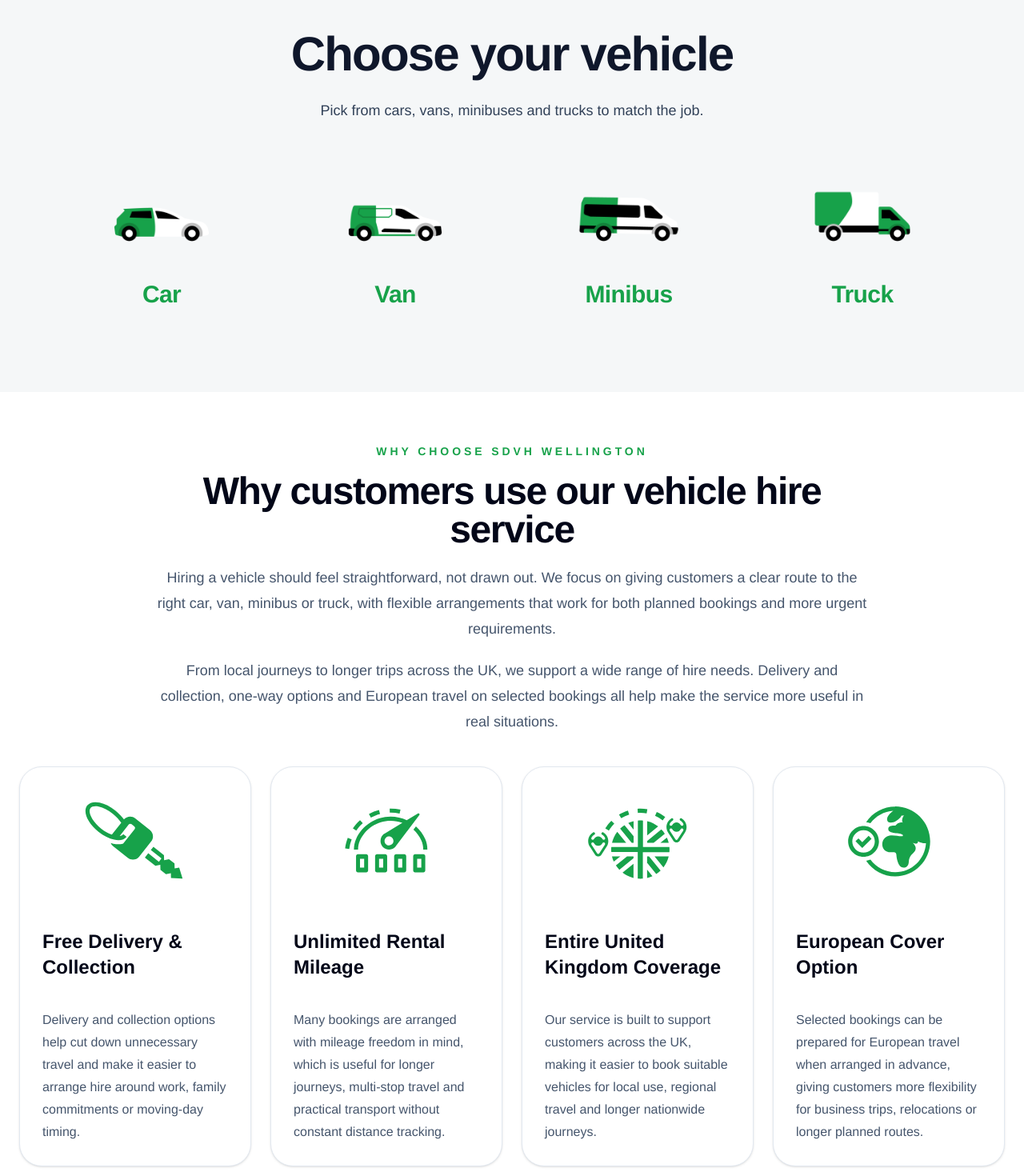
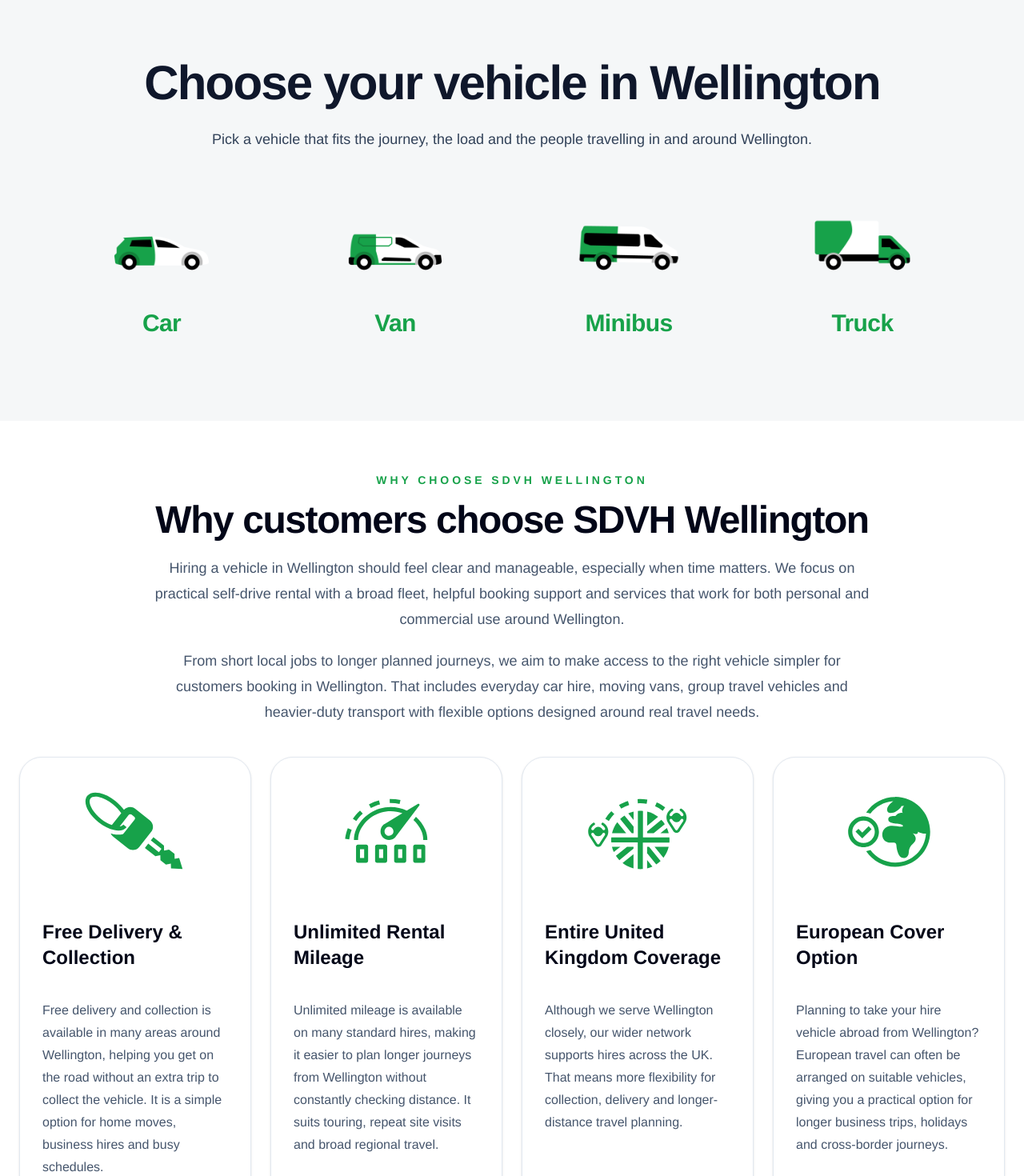
Before and after one commit to jasonbaroma/sdvh-taunton, a Next.js app: page /location1 in a window 1280 px wide. Shown: the part 920-2390 px from the top of the page at 80% size. Built offline with nearby package versions, Linux system fonts and the light colour scheme; a web font is replaced by a local one.

Commit message:
Use location-aware shared section copy

```diff
--- a/components/home-page.tsx
+++ b/components/home-page.tsx
@@ -282,7 +282,7 @@ export function HomePage({
   secondaryCtaTitle,
   secondaryCtaDescription,
 }: HomePageProps) {
-  const heroBackgroundImage = heroImage ?? "{{HOMEPAGE_HERO_IMAGE}}";
+  const heroBackgroundImage = heroImage ?? "/images/homepage-hero-country-road.jpg";
   const resolvedHeroImageAlt =
     heroImageAlt ?? "Scenic country road for vehicle hire hero banner";
   const locationLinks = buildLocationLinks(currentLocationLabel);
@@ -291,83 +291,76 @@ export function HomePage({
     heroTitle ??
     (currentLocationLabel
       ? `Vehicle hire in ${currentLocationLabel}`
-      : "{{HERO_TITLE}}");
+      : "Vehicle Hire Barnstaple");
   const pageSummary =
     heroDescription ??
     (currentLocationLabel
       ? `Book reliable self-drive vehicle hire in ${currentLocationLabel} with free delivery, unlimited mileage options and friendly nationwide support.`
-      : "{{HERO_DESCRIPTION}}");
-  const resolvedServiceAreasTitle = serviceAreasTitle ?? "{{SERVICE_AREAS_TITLE}}";
+      : "Vehicle Hire Barnstaple for cars, vans, minibuses and trucks. Flexible rental options for personal travel, business use, local moves and longer UK journeys.");
+  const resolvedServiceAreasTitle = serviceAreasTitle ?? "Covering Barnstaple and nearby North Devon towns";
   const resolvedServiceAreasDescription =
-    serviceAreasDescription ?? "{{SERVICE_AREAS_DESCRIPTION}}";
+    serviceAreasDescription ?? "Based around Barnstaple, we cover North Devon towns and surrounding areas with self-drive car hire, van hire, minibus hire and truck hire for business and personal use.";
   const resolvedInfoContentSectionKicker =
-    infoContentSectionKicker ?? "{{INFO_CONTENT_SECTION_KICKER}}";
+    infoContentSectionKicker ?? "Local hire guidance";
   const resolvedInfoContentSectionTitle =
-    infoContentSectionTitle ?? "{{INFO_CONTENT_SECTION_TITLE}}";
+    infoContentSectionTitle ?? "Planning vehicle hire in and around Barnstaple";
   const resolvedInfoContentSectionIntro =
-    infoContentSectionIntro ?? "{{INFO_CONTENT_SECTION_INTRO}}";
+    infoContentSectionIntro ?? "Barnstaple sits at the centre of many everyday journeys in North Devon, so vehicle hire here is often about practicality. Whether you need extra load space, more seats or a reliable vehicle for a longer trip, the right rental can make local and regional travel much easier.";
   const resolvedInfoContentBlock1Title =
-    infoContentBlock1Title ?? "{{INFO_CONTENT_BLOCK_1_TITLE}}";
+    infoContentBlock1Title ?? "Getting around North Devon efficiently";
   const resolvedInfoContentBlock1Body =
-    infoContentBlock1Body ?? "{{INFO_CONTENT_BLOCK_1_BODY}}";
+    infoContentBlock1Body ?? "Barnstaple is a practical base for travel across North Devon, whether you are heading towards Braunton, Bideford, South Molton or the coast. Hiring locally can make sense when your own vehicle is too small, unavailable or simply not suited to the journey ahead.";
   const resolvedInfoContentBlock2Title =
-    infoContentBlock2Title ?? "{{INFO_CONTENT_BLOCK_2_TITLE}}";
+    infoContentBlock2Title ?? "Useful options for work and moving days";
   const resolvedInfoContentBlock2Body =
-    infoContentBlock2Body ?? "{{INFO_CONTENT_BLOCK_2_BODY}}";
+    infoContentBlock2Body ?? "Van and truck hire is often useful in Barnstaple for home moves, furniture collection, site work and trade deliveries. If you need the vehicle brought to your address or workplace, delivery can save time and simplify the day.";
   const resolvedInfoContentBlock3Title =
-    infoContentBlock3Title ?? "{{INFO_CONTENT_BLOCK_3_TITLE}}";
+    infoContentBlock3Title ?? "Choosing the right vehicle for the route";
   const resolvedInfoContentBlock3Body =
-    infoContentBlock3Body ?? "{{INFO_CONTENT_BLOCK_3_BODY}}";
-  const resolvedBottomCtaTitle = bottomCtaTitle ?? "{{BOTTOM_CTA_TITLE}}";
+    infoContentBlock3Body ?? "For family trips, group travel and longer drives through Devon and beyond, choosing the right size vehicle matters. A car, 7-seater or minibus can give you the extra room you need without turning the journey into a squeeze.";
+  const resolvedBottomCtaTitle = bottomCtaTitle ?? "Book the right vehicle for your trip";
   const resolvedBottomCtaDescription =
-    bottomCtaDescription ?? "{{BOTTOM_CTA_DESCRIPTION}}";
+    bottomCtaDescription ?? `Tell us what you need to move, carry or plan, and we will help you find a suitable hire vehicle in ${pageLocation}.`;
   const resolvedSecondaryCtaTitle =
-    secondaryCtaTitle ?? "{{SECONDARY_CTA_TITLE}}";
+    secondaryCtaTitle ?? `Talk through your ${pageLocation} hire plans`;
   const resolvedSecondaryCtaDescription =
-    secondaryCtaDescription ?? "{{SECONDARY_CTA_DESCRIPTION}}";
-  const resolvedHeroCardTitle = "Straightforward hire support";
-  const resolvedHeroCardPoint1 = "Cars to trucks";
-  const resolvedHeroCardPoint2 = "Delivery available";
-  const resolvedHeroCardPoint3 = "UK and one-way hire";
-  const resolvedChooseVehicleTitle = "Choose your vehicle";
-  const resolvedChooseVehicleDescription =
-    "Pick from cars, vans, minibuses and trucks to match the job.";
-  const resolvedWhyChooseSectionTitle =
-    "Why customers use our vehicle hire service";
-  const resolvedWhyChooseParagraph1 =
-    "Hiring a vehicle should feel straightforward, not drawn out. We focus on giving customers a clear route to the right car, van, minibus or truck, with flexible arrangements that work for both planned bookings and more urgent requirements.";
-  const resolvedWhyChooseParagraph2 =
-    "From local journeys to longer trips across the UK, we support a wide range of hire needs. Delivery and collection, one-way options and European travel on selected bookings all help make the service more useful in real situations.";
-  const resolvedVehicleTypesSectionTitle =
-    "A fleet for personal and business hire";
-  const resolvedVehicleTypesParagraph1 =
-    "Our fleet is built around the journeys people actually need to make. That means practical cars for everyday driving, vans for moving and deliveries, minibuses for group travel, and trucks for heavier-duty work.";
-  const resolvedVehicleTypesParagraph2 =
-    "Whether you need transport for a day, a week or longer, we help match the vehicle to the job. Availability varies by booking, but our aim is always to keep the process clear and the choice broad.";
-  const resolvedFaqSectionTitle = "Frequently asked questions";
+    secondaryCtaDescription ?? `If you want to compare vehicle sizes, trip suitability or delivery options in ${pageLocation}, speak to our team and we will help you narrow it down.`;
+  const resolvedHeroCardTitle = `Straightforward ${pageLocation} hire support`;
+  const resolvedHeroCardPoint1 = `${pageLocation} cars to trucks`;
+  const resolvedHeroCardPoint2 = `Delivery available in ${pageLocation}`;
+  const resolvedHeroCardPoint3 = "UK and one-way options";
+  const resolvedChooseVehicleTitle = `Choose your vehicle in ${pageLocation}`;
+  const resolvedChooseVehicleDescription = `Pick a vehicle that fits the journey, the load and the people travelling in and around ${pageLocation}.`;
+  const resolvedWhyChooseSectionTitle = `Why customers choose SDVH ${pageLocation}`;
+  const resolvedWhyChooseParagraph1 = `Hiring a vehicle in ${pageLocation} should feel clear and manageable, especially when time matters. We focus on practical self-drive rental with a broad fleet, helpful booking support and services that work for both personal and commercial use around ${pageLocation}.`;
+  const resolvedWhyChooseParagraph2 = `From short local jobs to longer planned journeys, we aim to make access to the right vehicle simpler for customers booking in ${pageLocation}. That includes everyday car hire, moving vans, group travel vehicles and heavier-duty transport with flexible options designed around real travel needs.`;
+  const resolvedVehicleTypesSectionTitle = `Vehicles for work, travel and transport in ${pageLocation}`;
+  const resolvedVehicleTypesParagraph1 = `Our fleet is set up for everyday driving, planned transport and specialist jobs in ${pageLocation}. Whether you need a compact car for local mileage, a van for moving stock, a minibus for group travel or a truck for heavier work, we offer practical self-drive choices backed by straightforward booking support.`;
+  const resolvedVehicleTypesParagraph2 = `We help customers hiring in ${pageLocation} arrange vehicles for short local runs, longer UK journeys, one-way moves and selected European travel. With a wide vehicle mix and guidance on choosing the right size, it is easier to book something that actually fits the job.`;
+  const resolvedFaqSectionTitle = `${pageLocation} vehicle hire FAQs`;
 
   const vehicleCategories = [
     {
       title: "Car",
-      description: "Flexible car hire for everyday travel and longer trips.",
+      description: `Cars for everyday travel, family use and longer journeys around ${pageLocation}.`,
       href: "#vehicle-types",
       image: "/images/CAR-150x150.png",
     },
     {
       title: "Van",
-      description: "Practical van hire for moves, deliveries and trade jobs.",
+      description: `Vans for moves, deliveries and business use in ${pageLocation}.`,
       href: "#vehicle-types",
       image: "/images/VAN-150x150.png",
     },
     {
       title: "Minibus",
-      description: "Minibus options for family travel, events and group use.",
+      description: `Minibuses for group outings, events and shared travel from ${pageLocation}.`,
       href: "#vehicle-types",
       image: "/images/MINI-BUS-150x150.png",
     },
     {
       title: "Truck",
-      description: "Truck hire for heavier transport and commercial work.",
+      description: `Trucks for heavier loads, trade work and site transport in ${pageLocation}.`,
       href: "#vehicle-types",
       image: "/images/TRUCK-150x150.png",
     },
@@ -376,64 +369,56 @@ export function HomePage({
   const benefits = [
     {
       title: "Free Delivery & Collection",
-      description:
-        "Delivery and collection options help cut down unnecessary travel and make it easier to arrange hire around work, family commitments or moving-day timing.",
+      description: `Free delivery and collection is available in many areas around ${pageLocation}, helping you get on the road without an extra trip to collect the vehicle. It is a simple option for home moves, business hires and busy schedules.`,
       icon: DeliveryCollectionIcon,
       iconClassName: "text-[var(--brand-green)]",
       iconWrapperClassName: "bg-transparent p-0",
     },
     {
       title: "Unlimited Rental Mileage",
-      description:
-        "Many bookings are arranged with mileage freedom in mind, which is useful for longer journeys, multi-stop travel and practical transport without constant distance tracking.",
+      description: `Unlimited mileage is available on many standard hires, making it easier to plan longer journeys from ${pageLocation} without constantly checking distance. It suits touring, repeat site visits and broad regional travel.`,
       icon: UnlimitedMileageIcon,
       iconClassName: "text-[var(--brand-green)]",
       iconWrapperClassName: "bg-transparent p-0",
     },
     {
       title: "Entire United Kingdom Coverage",
-      description:
-        "Our service is built to support customers across the UK, making it easier to book suitable vehicles for local use, regional travel and longer nationwide journeys.",
+      description: `Although we serve ${pageLocation} closely, our wider network supports hires across the UK. That means more flexibility for collection, delivery and longer-distance travel planning.`,
       icon: NationwideCoverageIcon,
       iconClassName: "text-[var(--brand-green)]",
       iconWrapperClassName: "bg-transparent p-0",
     },
     {
       title: "European Cover Option",
-      description:
-        "Selected bookings can be prepared for European travel when arranged in advance, giving customers more flexibility for business trips, relocations or longer planned routes.",
+      description: `Planning to take your hire vehicle abroad from ${pageLocation}? European travel can often be arranged on suitable vehicles, giving you a practical option for longer business trips, holidays and cross-border journeys.`,
       icon: EuropeanCoverIcon,
       iconClassName: "text-[var(--brand-green)]",
       iconWrapperClassName: "bg-transparent p-0",
     },
     {
       title: "One Way Vehicle Rental",
-      description:
-        "One-way hire can be a practical option when your journey does not finish where it starts, helping reduce wasted time and unnecessary return travel.",
+      description: `One-way hire is available on selected bookings, which is useful if your journey from ${pageLocation} starts in one place and ends in another. It can save time on relocations, business deliveries and planned route changes.`,
       icon: OneWayRentalsIcon,
       iconClassName: "text-[var(--brand-green)]",
       iconWrapperClassName: "bg-transparent p-0",
     },
     {
       title: "Insurance Is Included",
-      description:
-        "Hire arrangements include insurance support as standard, giving customers a clearer booking process and helping them plan with confidence before collecting the vehicle.",
+      description: `Insurance is included as part of the hire, so customers booking in ${pageLocation} can plan with a clearer idea of what is covered. Our team can explain the details and help you choose the right vehicle for the job.`,
       icon: InsuranceIncludedIcon,
       iconClassName: "text-[var(--brand-green)]",
       iconWrapperClassName: "bg-transparent p-0",
     },
     {
       title: "Company Own Insurance - 10%",
-      description:
-        "Business customers who already have suitable cover in place may be able to arrange hire on their own insurance terms, which can be helpful for regular commercial use.",
+      description: `If you already have suitable cover in place, speak to our team when booking in ${pageLocation}. We can confirm whether an own-insurance arrangement is possible on your chosen vehicle.`,
       icon: OwnInsuranceDiscountIcon,
       iconClassName: "text-[var(--brand-green)]",
       iconWrapperClassName: "bg-transparent p-0",
     },
     {
       title: "Wide Range Available",
-      description:
-        "From smaller cars and practical vans to minibuses and heavier-duty trucks, the fleet is designed to cover a wide range of everyday and specialist transport needs.",
+      description: `From everyday cars to practical vans, minibuses and heavier trucks, we offer a broad rental range for personal and commercial use in ${pageLocation}. That makes it easier to match the vehicle to the journey, rather than compromise.`,
       icon: WideVehicleChoiceIcon,
       iconClassName: "text-[var(--brand-green)]",
       iconWrapperClassName: "bg-transparent p-0",
@@ -444,34 +429,26 @@ export function HomePage({
     {
       title: "Car Hire",
       image: "/images/CarRental.jpg",
-      description:
-        "Car hire covers everything from compact everyday models to larger family-friendly and automatic options for more comfortable longer-distance travel.",
-      details:
-        "Whether you need something simple for day-to-day journeys or a more spacious vehicle for weekend plans, we can help match the booking to the type of driving you expect to do.",
+      description: `Our car hire range in ${pageLocation} covers everything from simple runaround models to family cars, automatics, executive options and larger 7-seaters for passengers and luggage.`,
+      details: `Car hire suits business appointments, weekend travel, replacement transport and longer journeys from ${pageLocation} where comfort matters. If you need something efficient for town driving or a roomier vehicle for family use, we can help point you to a practical match.`,
     },
     {
       title: "Van Hire",
       image: "/images/VanRental.jpg",
-      description:
-        "Van hire is well suited to home moves, deliveries, site work and practical transport where extra load space matters more than a standard car can offer.",
-      details:
-        "From smaller vans for urban use to larger Transit and Luton-style options, the range is aimed at customers who need dependable carrying space for work or moving tasks.",
+      description: `We supply vans in ${pageLocation} for home moves, business deliveries, stock collection and trade work, from compact models to larger panel vans and specialist load-carrying options.`,
+      details: "Choices can include smaller vans for light urban use, medium wheelbase vans for regular transport, and larger vehicles such as Transit-style vans, Lutons and tail-lift options where extra space or easier loading is needed.",
     },
     {
       title: "Minibus Hire",
       image: "/images/MinibusRental.jpg",
-      description:
-        "Minibus hire is useful for family travel, small events, airport runs and group journeys where keeping everyone together makes the trip easier to manage.",
-      details:
-        "With seating options suited to different group sizes, minibus bookings can work well for both planned leisure travel and practical shared transport needs.",
+      description: `Minibus hire is ideal when keeping a group together matters more than taking multiple cars. We offer practical options in ${pageLocation} for family events, sports trips and organised outings.`,
+      details: "Depending on the requirement, minibuses can suit smaller and larger groups with useful luggage space and straightforward self-drive convenience. They are often chosen for airport runs, celebrations, school-related travel and touring around the UK.",
     },
     {
       title: "Truck Hire",
       image: "/images/TruckRental.jpg",
-      description:
-        "Truck hire supports heavier transport needs, including commercial work, construction-related jobs, bulk loads and other tasks that need more than a van can handle.",
-      details:
-        "The truck range is intended for customers who need reliable working vehicles for demanding jobs, with options suited to practical business and trade use.",
+      description: `For heavier transport needs, our truck hire options in ${pageLocation} support site work, trade jobs and larger load movements that go beyond standard van capacity.`,
+      details: `Available vehicle types may include practical working formats such as tipper, dropside and curtain-side trucks, helping with materials, machinery, equipment or bulky stock. If the job needs stronger payload support, truck hire can be the right step up.`,
     },
   ];
 
@@ -479,24 +456,24 @@ export function HomePage({
     faqs ??
     [
       {
-        question: "{{FAQ_1_QUESTION}}",
-        answer: "{{FAQ_1_ANSWER}}",
+        question: "What types of vehicles can I hire?",
+        answer: "We provide car hire, van hire, minibus hire and truck hire, so you can book for anything from a weekend away to a business delivery or house move.",
       },
       {
-        question: "{{FAQ_2_QUESTION}}",
-        answer: "{{FAQ_2_ANSWER}}",
+        question: "Do you offer delivery and collection?",
+        answer: "Yes, delivery and collection is available in many areas. Let us know your location and preferred timing when you enquire, and we will confirm the options.",
       },
       {
-        question: "{{FAQ_3_QUESTION}}",
-        answer: "{{FAQ_3_ANSWER}}",
+        question: "Can I arrange a one-way rental?",
+        answer: "One-way hire is available on selected bookings. If you need to collect in one place and return elsewhere, we can check what works for your route.",
       },
       {
-        question: "{{FAQ_4_QUESTION}}",
-        answer: "{{FAQ_4_ANSWER}}",
+        question: "Can I take a hire vehicle to Europe?",
+        answer: "European travel can be arranged on suitable vehicles, but it needs to be agreed before travel. Contact us in advance so we can confirm availability and documents.",
       },
       {
-        question: "{{FAQ_5_QUESTION}}",
-        answer: "{{FAQ_5_ANSWER}}",
+        question: "Is unlimited mileage available?",
+        answer: "Many hires include unlimited mileage, depending on the vehicle and rental type. We will confirm this clearly when you book.",
       },
     ];
 
```
